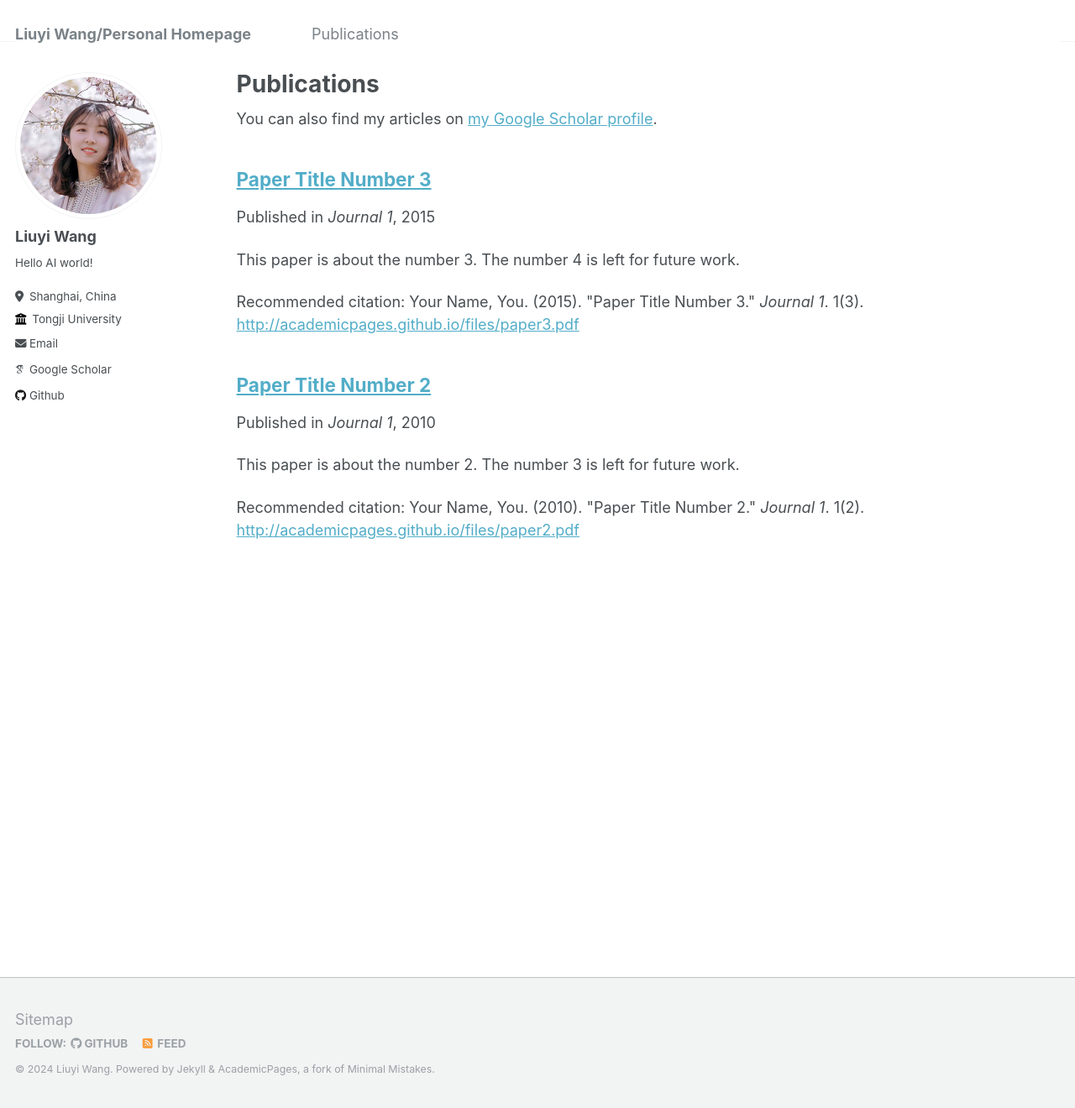
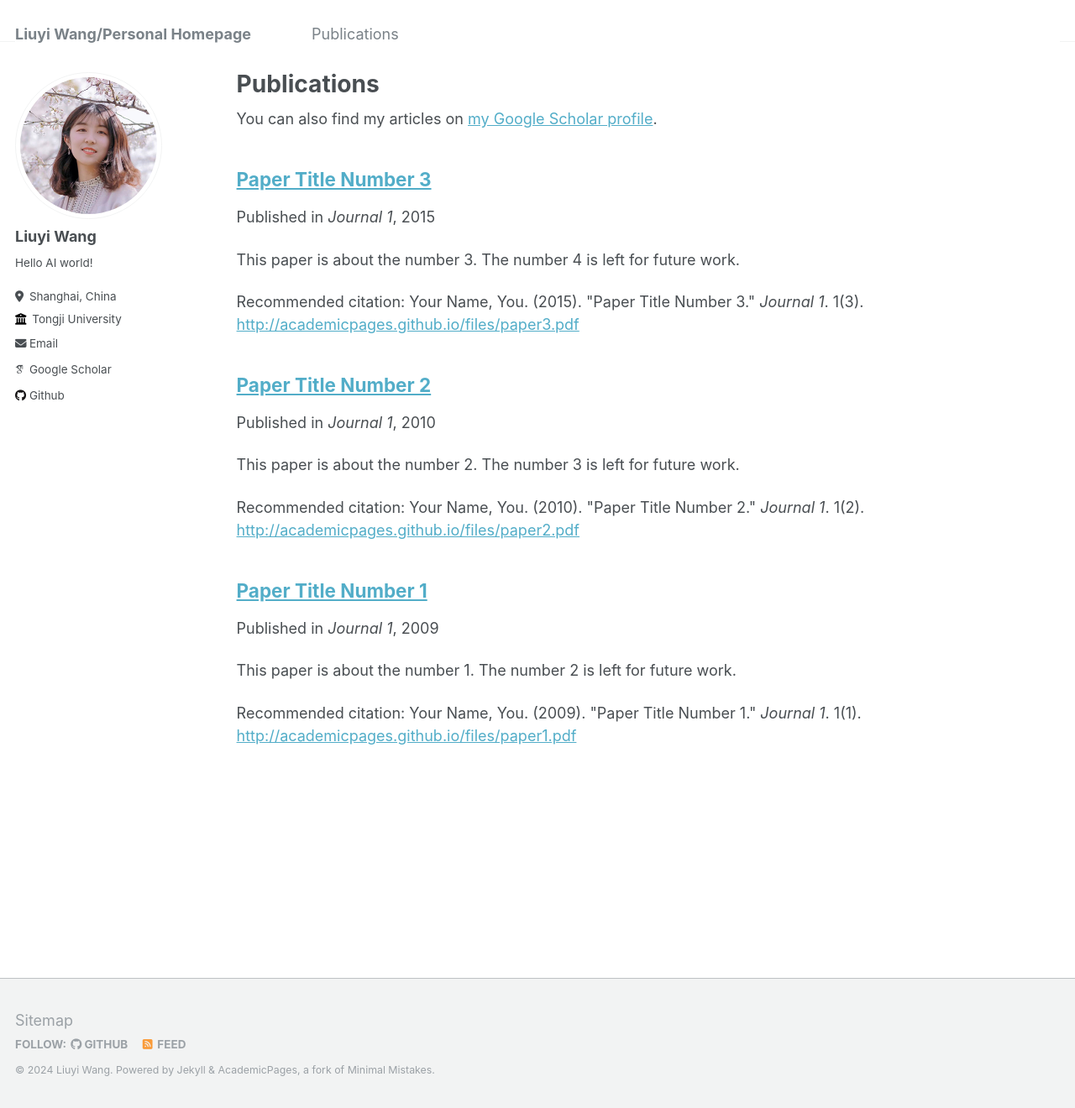
Before and after one commit to CrystalSixone/CrystalSixone_old.github.io, a Jekyll site: the page built from _pages/publications.md, in a window 1280 px wide and 1320 px high. Shown: the whole window at 84% size. Built offline with Jekyll 4.4.1, drawn with Linux system fonts in a browser that asks for light colours; some web fonts are replaced; a file with an impossible date is left out.

Commit message:
Update 2009-10-01-paper-title-number-1.md

```diff
--- a/_publications/2009-10-01-paper-title-number-1.md
+++ b/_publications/2009-10-01-paper-title-number-1.md
@@ -1,12 +1,12 @@
 ---
-title: "A Dual Semantic-Aware Recurrent Global-Adaptive Network For Vision-and-Language Navigation"
+title: "Paper Title Number 1"
 collection: publications
-permalink: /publication/2015-10-01-paper-title-number-3
-excerpt: 'Liuyi Wang, Zongtao He, Jiagui Tang, Ronghao Dang, Naijia Wang, Chengju Liu, Qijun Che'
-date: 2023
-venue: 'International Joint Conferences on Artificial Intelligence (IJCAI)'
-paperurl: '[A Dual Semantic-Aware Recurrent Global-Adaptive Network for Vision-and-Language Navigation](https://www.ijcai.org/proceedings/2023/164)'
-citation: 'Your Name, You. (2024). &quot;Paper Title Number 3.&quot; <i>GitHub Journal of Bugs</i>. 1(3).'
+permalink: /publication/2009-10-01-paper-title-number-1
+excerpt: 'This paper is about the number 1. The number 2 is left for future work.'
+date: 2009-10-01
+venue: 'Journal 1'
+paperurl: 'http://academicpages.github.io/files/paper1.pdf'
+citation: 'Your Name, You. (2009). &quot;Paper Title Number 1.&quot; <i>Journal 1</i>. 1(1).'
 ---
 
 The contents above will be part of a list of publications, if the user clicks the link for the publication than the contents of section will be rendered as a full page, allowing you to provide more information about the paper for the reader. When publications are displayed as a single page, the contents of the above "citation" field will automatically be included below this section in a smaller font.
```
